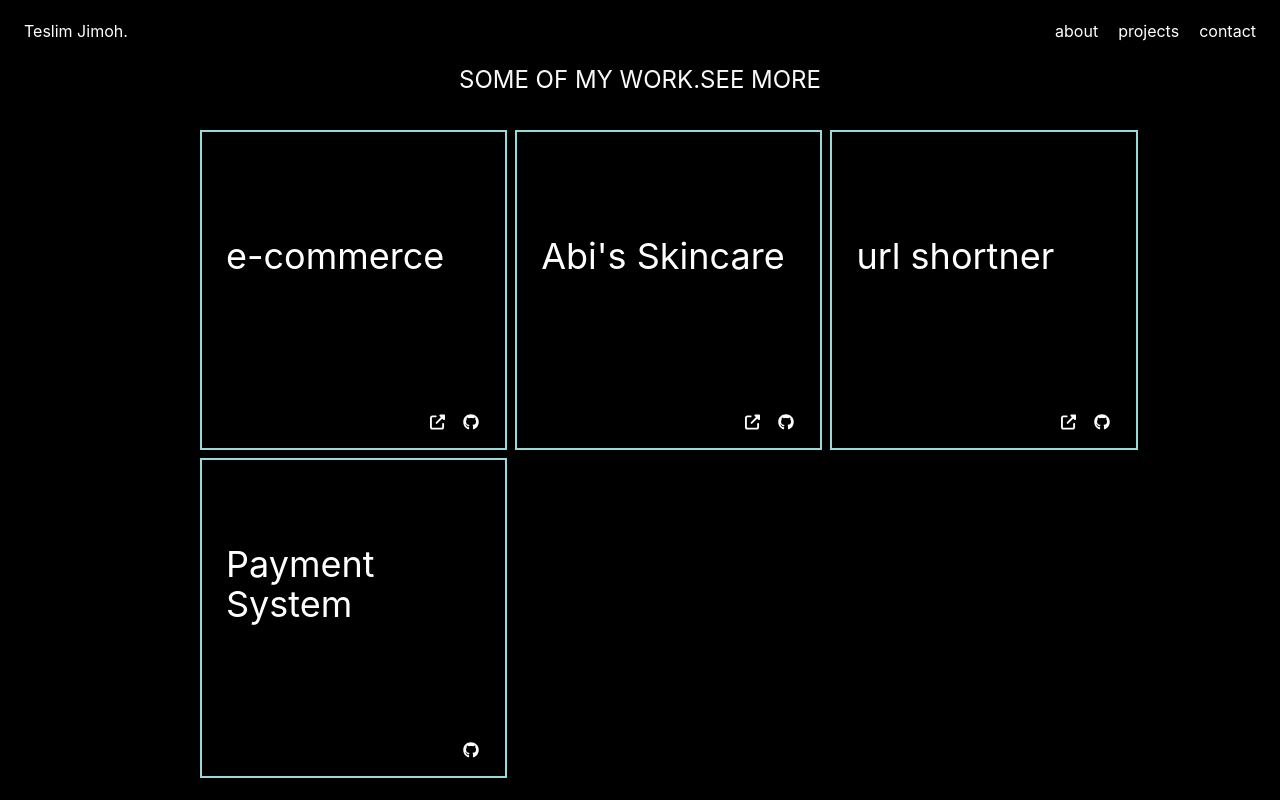
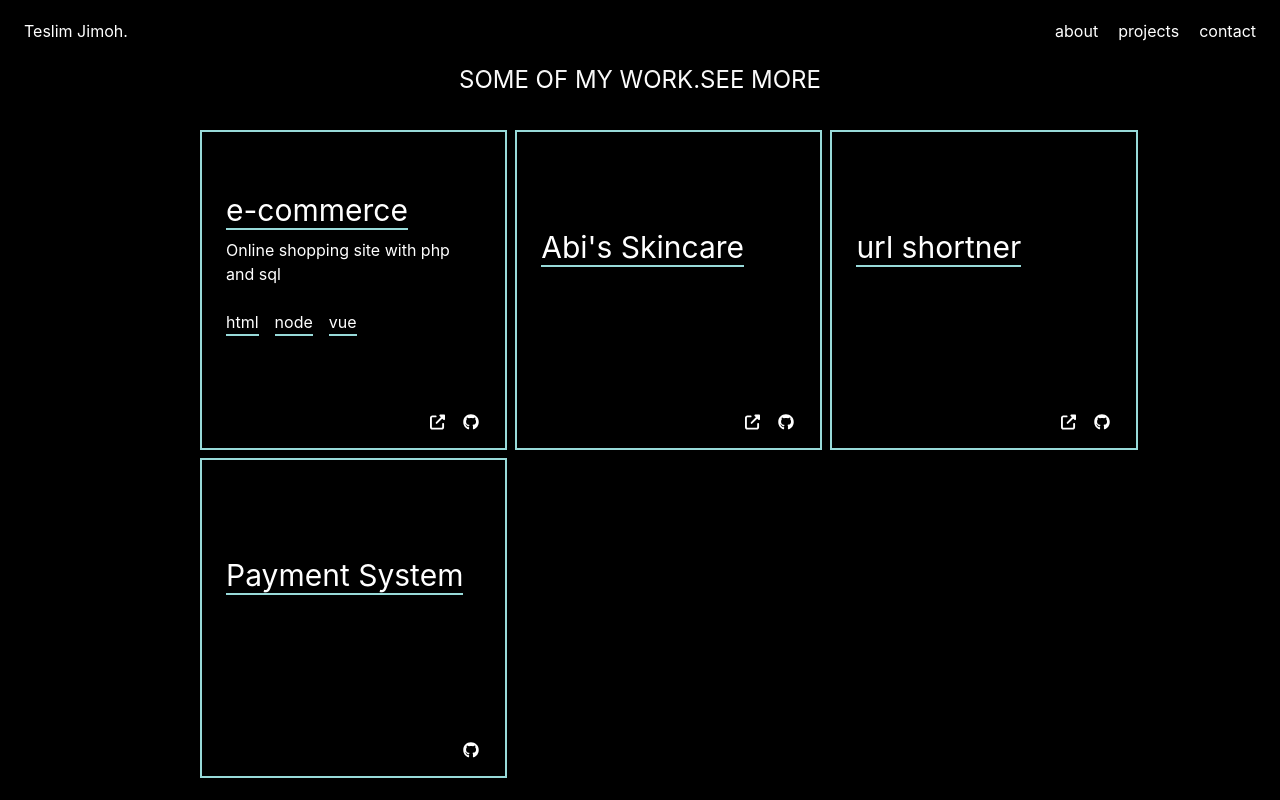
Before and after one commit to Moyowaaaa/Teslim-Jimoh, a Next.js app: page /projects in a window 1280 px wide. Built offline with nearby package versions, Linux system fonts and the light colour scheme.

Commit message:
production fix

```diff
--- a/components/Navbar.js
+++ b/components/Navbar.js
@@ -2,21 +2,21 @@ import React,{useRef, useState,useEffect} from 'react'
 import Link from 'next/link'
 import Router from 'next/router'
 import { useRouter } from "next/router";
-import {gsap, Power3, Elastic, } from 'gsap';
+// import {gsap, Power3, Elastic, } from 'gsap';
 
 const Navbar = () => {
   const [navbar, setNavbar] = useState("")
   const router = useRouter();
   let navbarRef =  useRef(null);
   // let linkRef = useRef(null);
-  const tl = gsap.timeline()
+  // const tl = gsap.timeline()
   // let elastic = Elastic.easeOut;
   // let ease = Power3.easeOut;
 
 
   useEffect(() => {
 
-    tl.fromTo(navbarRef,
+    // tl.fromTo(navbarRef,
       // {
       //   duration:1,
       //   y:-1200,
@@ -28,18 +28,18 @@ const Navbar = () => {
       //   delay:1,
 
       // }
-      {
-        duration:2,
-        delay:1,
-        y:0,
-        ease:"elastic.out"
-      },
-      {
-        duration:2,
-        y:0,
-        ease:"elastic.out"
-      }
-      )
+      // {
+      //   duration:2,
+      //   delay:1,
+      //   y:0,
+      //   ease:"elastic.out"
+      // },
+      // {
+      //   duration:2,
+      //   y:0,
+      //   ease:"elastic.out"
+      // }
+      // )
 
     // tl.from(linkRef,{
     //   duration: 3,
--- a/components/ProjectCard.js
+++ b/components/ProjectCard.js
@@ -16,13 +16,13 @@ const ProjectCard = ({work}) => {
 
 
         <div className='h-5/6 flex flex-col justify-center'>
-            <h2 className='text-4xl '>{work.title}</h2>
-            <p>{work.description}</p>
+            <h2 className='text-3xl border-b-2 border-b-[#98dad9] w-max'>{work.title}</h2>
+            <p className='py-2'>{work.description}</p>
 
 
             <div className='flex gap-4 pt-4 flex-wrap'>
         {work.languages.map((language,index) => (
-            <h2 key={index}>{language}</h2>
+            <h2 key={index} className="border-b-2 border-b-[#98dad9]">{language}</h2>
         ))}
         </div>
         </div>
--- a/pages/about.js
+++ b/pages/about.js
@@ -19,7 +19,7 @@ import teslim from "../images/teslim.jpg";
 import Navbar from "../components/Navbar";
 import {db} from "../firebase"
 import { addDoc,collection } from "firebase/firestore";
-import {gsap, Power3} from 'gsap';
+// import {gsap, Power3} from 'gsap';
 
 
 
--- a/pages/index.js
+++ b/pages/index.js
@@ -14,7 +14,7 @@ import teslim from "../images/teslim.jpg"
 
 import Navbar from '../components/Navbar'
 import Teslim from '../components/Teslim'
-import {gsap, Power3} from 'gsap';
+// import {gsap, Power3} from 'gsap';
 
 
 
@@ -22,8 +22,8 @@ import {gsap, Power3} from 'gsap';
 export default function Home() {
 let headerRef = useRef(null)
 
-let tl = new gsap.timeline();
-let ease = Power3.easeOut;
+// let tl = new gsap.timeline();
+// let ease = Power3.easeOut;
 
 
 
--- a/pages/projects.js
+++ b/pages/projects.js
@@ -25,8 +25,8 @@ useEffect(() => {
 const works = [
   {
     title:"e-commerce",
-    description:"",
-    languages:[],
+    description:"Online shopping site with php and sql",
+    languages:["html", "node", "vue"],
     github:"https://github.com/teslim191/ecommerce",
     view:"https://github.com/teslim191/ecommerce"
   },
@@ -73,7 +73,7 @@ console.log(works)
       <div className='w-full  pt-[4rem] h-screen'>
       <h2 className="text-white text-2xl cursor-pointer text-center pb-2">SOME OF MY WORK.
       <a href='https://github.com/teslim191' target="_blank" rel="noreferrer" >
-      <span className='link'>SEE MORE </span></a>  </h2>
+      <span className='link hover:text-[#98dad9]'>SEE MORE </span></a>  </h2>
 
 
 
```
